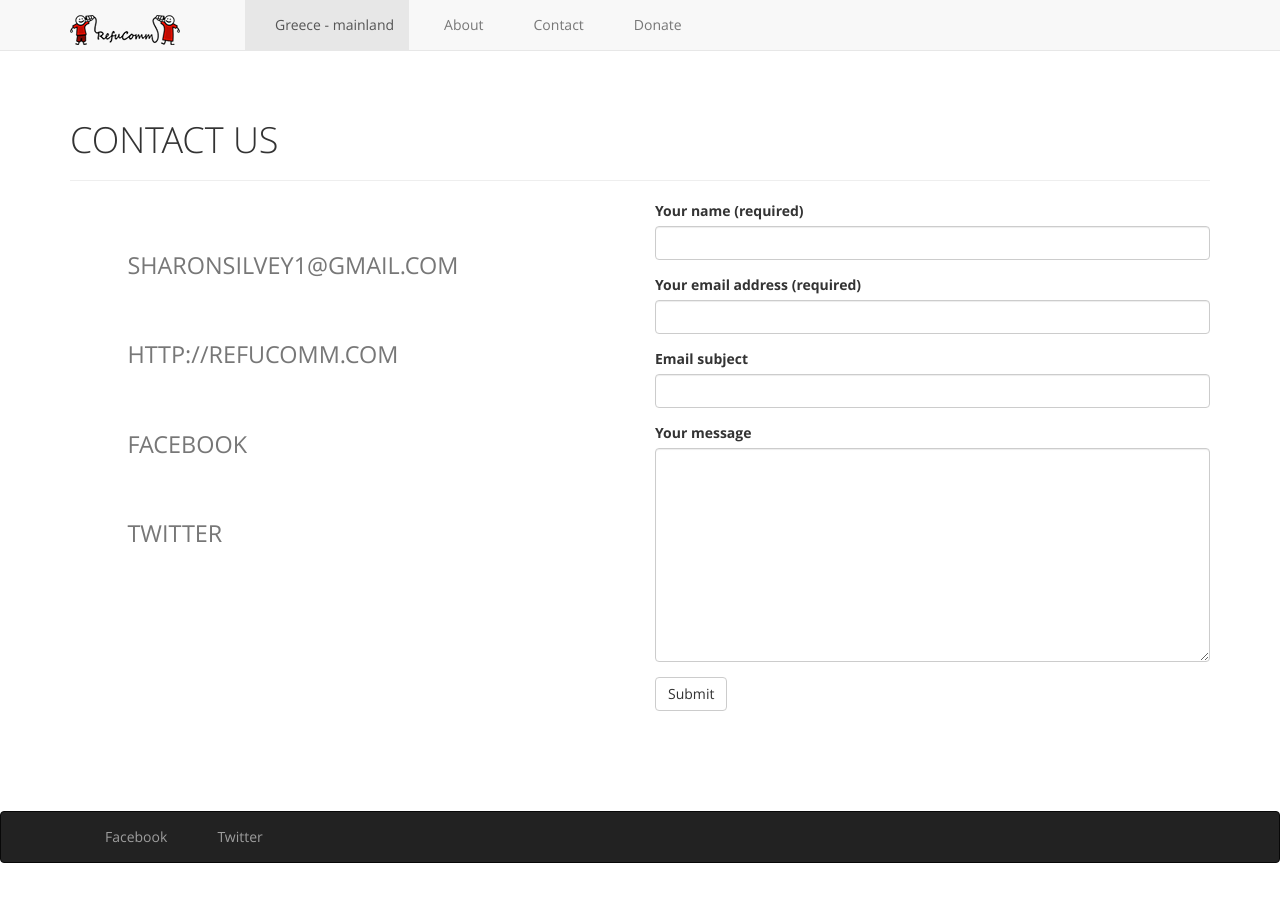
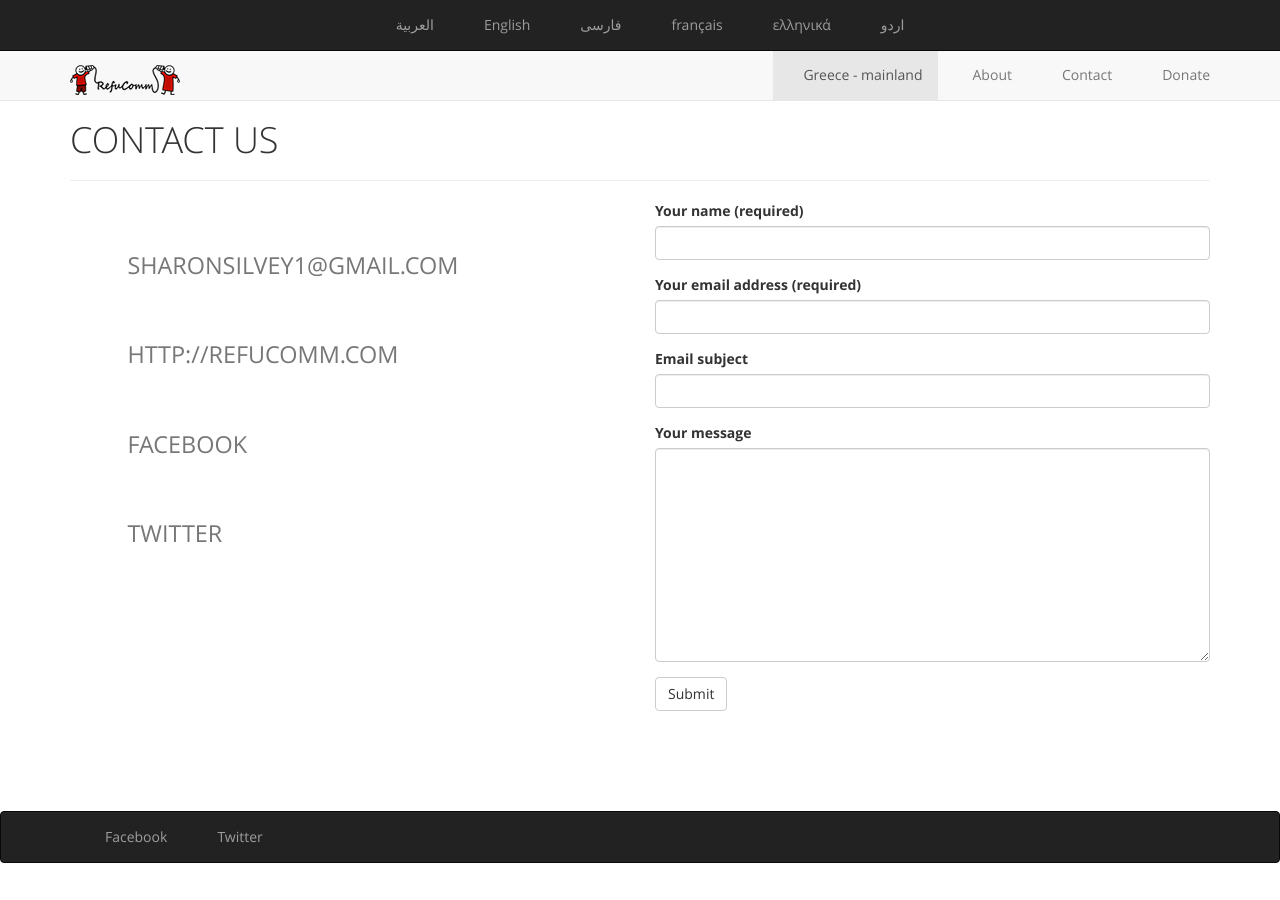
Before and after one commit to reqwire/refucomm-site, a Jekyll site: the page built from _pages/contact.html, in a window 1280 px wide. Built offline with Jekyll 4.4.1, drawn with Linux system fonts in a browser that asks for light colours.

Commit message:
added bar at the top of language selection

```diff
--- a/_includes/head.html
+++ b/_includes/head.html
@@ -11,6 +11,9 @@
     <link href="/css/opensans.css" rel='stylesheet' type='text/css'>
     <link rel="stylesheet" href="/css/app.css">
 
+    <script src="/js/language-selection.js"></script>
+    <script src="/js/layout-shim.js"></script>
+
     <title>{% if page.title %}{{ site.title }} &raquo; {{ page.title }}{% else %}{{ site.title }}{% endif %}</title>
 
     <script>
@@ -23,7 +26,12 @@
         ga('send', 'pageview');
 
         function googleTranslateElementInit() {
-          new google.translate.TranslateElement({pageLanguage: 'en', includedLanguages: 'ar,el,en,fr,ur', gaTrack: true, gaId: '{{ site.google_analytics_id }}'}, 'google_translate_element');
+            new google.translate.TranslateElement({
+                pageLanguage: 'en',
+                includedLanguages: 'ar,el,en,fa,fr,ur',
+                layout: google.translate.TranslateElement.InlineLayout.SIMPLE,
+                gaTrack: true, gaId: '{{ site.google_analytics_id }}'
+            }, 'google_translate_element');
         }
     </script>
     <script type="text/javascript" src="//translate.google.com/translate_a/element.js?cb=googleTranslateElementInit"></script>
--- a/_includes/primary_nav.html
+++ b/_includes/primary_nav.html
@@ -1,4 +1,28 @@
-<nav class="navbar navbar-default navbar-fixed-top">
+<nav class="navbar navbar-inverse navbar-fixed-top">
+    <div class="container">
+        <div class="navbar-header">
+            <button type="button" class="navbar-toggle collapsed" data-toggle="collapse" data-target="#langbar" aria-expanded="false" aria-controls="navbar">
+                <span class="sr-only">Toggle language</span>
+                <span class="icon-bar"></span>
+                <span class="icon-bar"></span>
+                <span class="icon-bar"></span>
+            </button>
+        </div>
+
+        <div id="langbar" class="collapse navbar-collapse navbar-collapse-center">
+            <ul class="nav navbar-nav navbar-center notranslate">
+                <li><a href="#" class="language_selector" data-lang="ar">العربية</a></li>
+                <li><a href="#" class="language_selector" data-lang="en">English</a></li>
+                <li><a href="#" class="language_selector" data-lang="fa">فارسی</a></li>
+                <li><a href="#" class="language_selector" data-lang="fr">français</a></li>
+                <li><a href="#" class="language_selector" data-lang="el">ελληνικά</a></li>
+                <li><a href="#" class="language_selector" data-lang="ur">اردو</a></li>
+            </ul>
+        </div>
+    </div>
+</nav>
+
+<nav class="navbar navbar-default navbar-fixed-top navbar-secondary">
     <div class="container">
         <div class="navbar-header">
             <button type="button" class="navbar-toggle collapsed" data-toggle="collapse" data-target="#navbar" aria-expanded="false" aria-controls="navbar">
@@ -11,7 +35,7 @@
         </div>
 
         <div id="navbar" class="collapse navbar-collapse">
-            <ul class="nav navbar-nav">
+            <ul class="nav navbar-nav navbar-right">
                 <li class="active"><a href="/greece/">Greece - mainland</a></li>
                 <li><a href="/about/">About</a></li>
                 <li><a href="/contact/">Contact</a></li>
--- a/_layouts/default.html
+++ b/_layouts/default.html
@@ -4,8 +4,6 @@
     {% include head.html %}
 
     <body>
-        <div id="google_translate_element"></div>
-
         {% include primary_nav.html %}
         {{ content }}
         {% include footer.html %}
--- a/css/app.css
+++ b/css/app.css
@@ -47,3 +47,25 @@ h2 {
 h3 {
     font-size: 15px;
 }
+
+.goog-te-banner-frame.skiptranslate {
+    display: none !important;
+}
+
+.navbar .navbar-center {
+  display: inline-block;
+  float: none;
+  vertical-align: top;
+}
+
+.navbar .navbar-collapse-center {
+  text-align: center;
+}
+
+#langbar {
+    z-index: 2;
+}
+
+nav.navbar-secondary {
+    z-index: 1
+}
--- /dev/null
+++ b/js/language-selection.js
@@ -0,0 +1,17 @@
+var RefucommLang = RefucommLang || {};
+
+RefucommLang.selected_lang = "";
+
+RefucommLang.change_language = function() {
+  var lang_code = $(this).data('lang');
+  RefucommLang.set_language_cookie(lang_code);
+  location.reload();
+};
+
+RefucommLang.set_language_cookie = function(lang_code) {
+    document.cookie = "googtrans=/en/" + lang_code + "; ''; path=/";
+};
+
+$(document).ready(function() {
+  $('.language_selector').click( RefucommLang.change_language );
+});
--- /dev/null
+++ b/js/layout-shim.js
@@ -0,0 +1,14 @@
+var Refucomm = Refucomm || {};
+
+Refucomm.top_nav_shim = function() {
+    var top_pad = 0;
+    $('.navbar-fixed-top').each(function() {
+        $(this).css('top', top_pad + "px");
+        top_pad = top_pad + $(this).height();
+    });
+    $('body').css('padding-top', top_pad + "px");
+};
+
+$(document).ready(function() {
+  Refucomm.top_nav_shim();
+});
```
Also changed, not shown: js/language_selection.js (deleted, +0 -43 lines), 8 other files.
